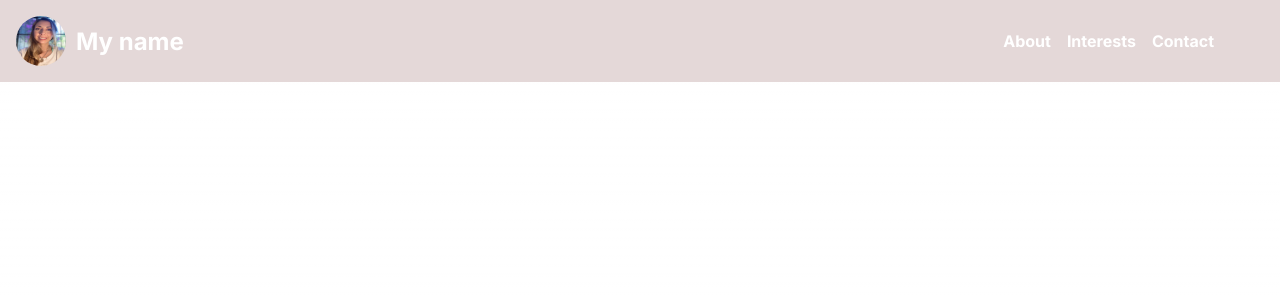
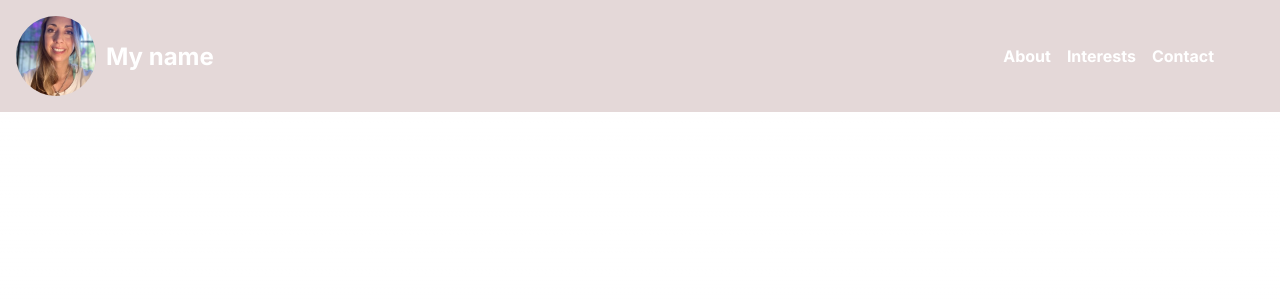
Before and after one commit to MVCorreas/MVCorreas-PersonalPage, a Next.js app: page / in a window 1280 px wide. Shown: the top 300 px of the page. Built offline with nearby package versions, Linux system fonts and the light colour scheme.

Commit message:
Object fit cover on profile image

```diff
--- a/src/app/components/NavBar/NavBar.jsx
+++ b/src/app/components/NavBar/NavBar.jsx
@@ -32,8 +32,8 @@ const Navbar = () => {
           <Image
             src="/Profile.jpeg"
             alt="profileImage"
-            width={50}
-            height={50}
+            width={80}
+            height={80}
             className={styles.profileImage}
           />
           <h1>My name</h1>
--- a/src/app/components/NavBar/NavBar.module.css
+++ b/src/app/components/NavBar/NavBar.module.css
@@ -14,8 +14,10 @@
   }
 
   .profileImage {
-    border-radius: 50%; /* Makes the image rounded */
-    margin-right: 10px; /* Adjust spacing between image and name */
+    border-radius: 50%;
+    margin-right: 10px;
+    object-fit: cover;
+
   }
 
   .navLinks {
```
